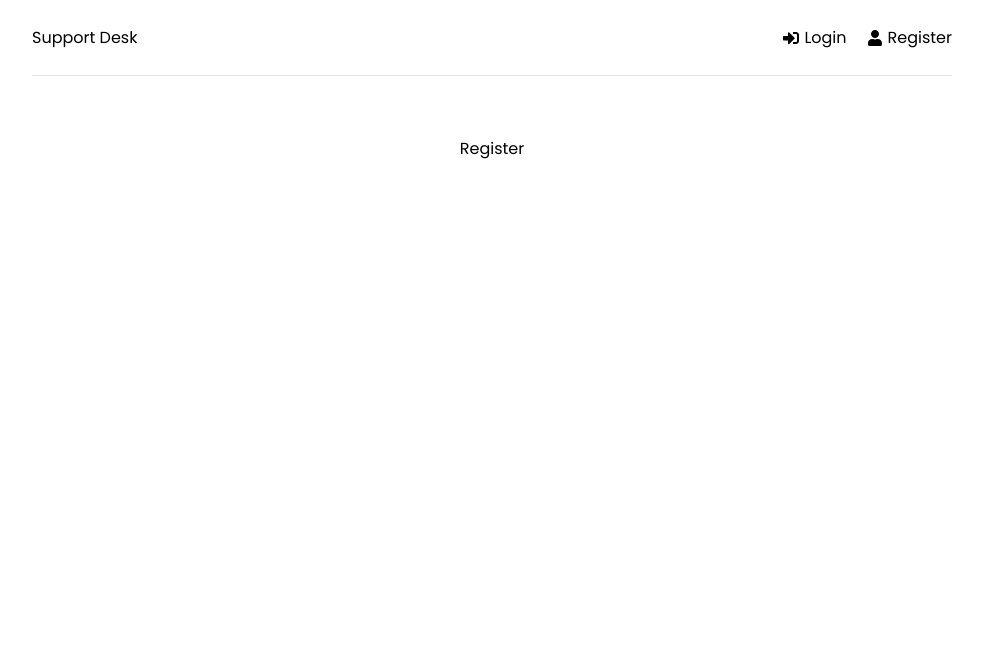
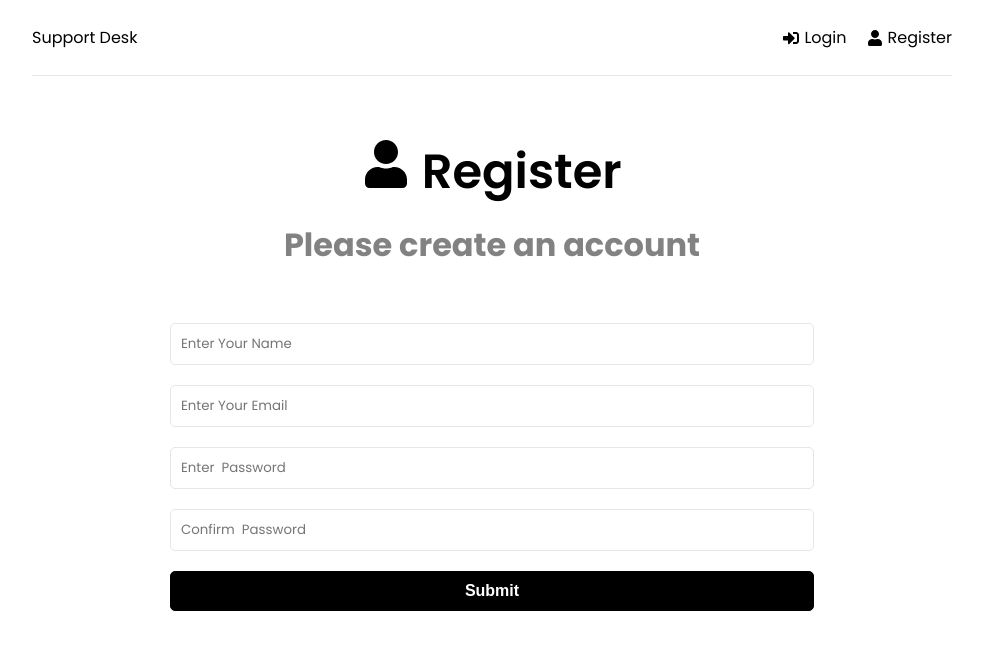
Before and after one commit to Dtatum0826/support-desk, a React (Create React App) app in the folder frontend/: page /register in a window 1280 px wide. Shown: the top 650 px of the page, without its empty margins (148-1131 px from the left). Built offline with nearby package versions, Linux system fonts and the light colour scheme.

Commit message:
Home Login and Register pages created

```diff
--- a/frontend/src/App.js
+++ b/frontend/src/App.js
@@ -1,5 +1,6 @@
 import { BrowserRouter as Router , Routes, Route} from 'react-router-dom'
-
+import { ToastContainer } from 'react-toastify';
+import 'react-toastify/dist/ReactToastify.css'
 import Header from './components/Header';
 
 import Home from './pages/Home';
@@ -19,6 +20,7 @@
         </Routes>
       </div>
      </Router>
+     <ToastContainer/>
     </>
   );
 }
--- a/frontend/src/pages/Home.jsx
+++ b/frontend/src/pages/Home.jsx
@@ -1,10 +1,21 @@
 import React from 'react'
+import { Link } from 'react-router-dom'
+import {FaQuestionCircle, FaTicketAlt} from 'react-icons/fa'
 
 function Home() {
   return (
-    <div>
-      Home
-    </div>
+    <>
+      <section className="heading">
+        <h1>What do you need help with?</h1>
+        <p>Please choose from an option below</p>
+      </section>
+      <Link to='/new-ticket' className='btn btn-reverse btn-block'>
+        <FaQuestionCircle/>Create New Ticket
+      </Link>
+      <Link to='/tickets' className='btn  btn-block'>
+        <FaTicketAlt/>View My Tickets
+      </Link>
+    </>
   )
 }
 
--- a/frontend/src/pages/Login.jsx
+++ b/frontend/src/pages/Login.jsx
@@ -1,10 +1,70 @@
 import React from 'react'
+import {useState} from 'react'
+import {toast} from 'react-toastify'
+import {FaSignInAlt} from'react-icons/fa'
 
 function Login() {
+ const [formData, setFormData] = useState({
+
+  email: '',
+  password: '',
+
+ })
+  const { email, password} = formData
+
+  const onChange = (e) =>{
+    setFormData((prevState) => ({
+      ...prevState,
+      [e.target.name] : e.target.value
+    }))
+  }
+  const onSubmit = (e) => {
+    e.preventDefault()
+
+  }
   return (
-    <div>
-      Login
-    </div>
+    <>
+      <section className="heading">
+        <h1>
+          <FaSignInAlt/> Login
+        </h1>
+        <p>Please Login to get support</p>
+      </section>
+      <section className="form">
+        <form  onSubmit={onSubmit}>
+
+
+          <div className="form-group">
+            <input
+            type="email"
+            className="form-control"
+            id='email'
+            value={email}
+            name= 'email'
+            onChange={onChange}
+            placeholder='Enter Your Email'
+            required
+             />
+          </div>
+          <div className="form-group">
+            <input
+            type="password"
+            className="form-control"
+            id='password'
+            value={password}
+            name= 'password'
+            onChange={onChange}
+            placeholder='Enter  Password'
+            required
+             />
+          </div>
+
+          <div className="form-group">
+            <button className="btn btn-block">Submit</button>
+          </div>
+        </form>
+      </section>
+    </>
   )
 }
 
--- a/frontend/src/pages/Register.jsx
+++ b/frontend/src/pages/Register.jsx
@@ -1,10 +1,94 @@
 import React from 'react'
+import {useState} from 'react'
+import {toast} from 'react-toastify'
+import {FaUser} from'react-icons/fa'
 
 function Register() {
+ const [formData, setFormData] = useState({
+  name: '',
+  email: '',
+  password: '',
+  password2: ''
+ })
+  const {name, email, password, password2} = formData
+
+  const onChange = (e) =>{
+    setFormData((prevState) => ({
+      ...prevState,
+      [e.target.name] : e.target.value
+    }))
+  }
+  const onSubmit = (e) => {
+    e.preventDefault()
+
+    if( password !== password2){
+      toast.error('Passwords do not match')
+    }
+  }
   return (
-    <div>
-      Register
-    </div>
+    <>
+      <section className="heading">
+        <h1>
+          <FaUser/> Register
+        </h1>
+        <p>Please create an account</p>
+      </section>
+      <section className="form">
+        <form  onSubmit={onSubmit}>
+          <div className="form-group">
+            <input
+            type="text"
+            className="form-control"
+            id='name'
+            value={name}
+            name= 'name'
+            onChange={onChange}
+            placeholder='Enter Your Name'
+            required
+             />
+          </div>
+          <div className="form-group">
+            <input
+            type="email"
+            className="form-control"
+            id='email'
+            value={email}
+            name= 'email'
+            onChange={onChange}
+            placeholder='Enter Your Email'
+            required
+             />
+          </div>
+          <div className="form-group">
+            <input
+            type="password"
+            className="form-control"
+            id='password'
+            value={password}
+            name= 'password'
+            onChange={onChange}
+            placeholder='Enter  Password'
+            required
+             />
+          </div>
+          <div className="form-group">
+            <input
+            type="password"
+            className="form-control"
+            id='password2'
+            value={password2}
+            name= 'password2'
+            onChange={onChange}
+            placeholder='Confirm  Password'
+            required
+             />
+          </div>
+          <div className="form-group">
+            <button className="btn btn-block">Submit</button>
+          </div>
+        </form>
+      </section>
+    </>
   )
 }
 
```
